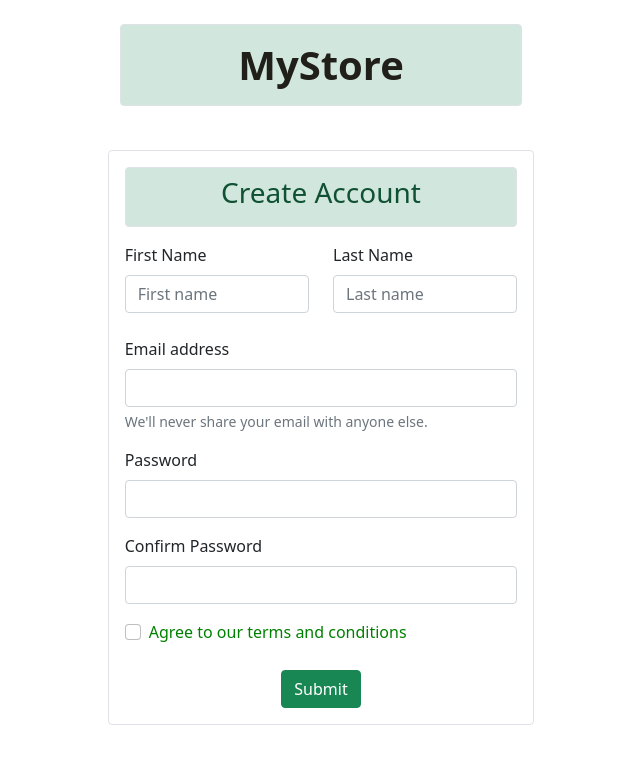
After one commit to mayankt18/MyStore, a Django app: page /register/ in a window 1280 px wide. The commit adds this page. Shown: the top 764 px of the page, without its empty margins (319-959 px from the left). Run offline with Django 3.2, Linux system fonts and the light colour scheme.

Commit message:
commit on 19May 08:56

```diff
--- /dev/null
+++ b/app/forms.py
@@ -0,0 +1,6 @@
+from django import forms
+from django.contrib.auth.forms import UserCreationForm
+from django.contrib.auth.models import User
+
+class CustomerRegistrationForm(UserCreationForm):
+    pass
--- a/app/templates/app/base.html
+++ b/app/templates/app/base.html
@@ -48,7 +48,7 @@
           <button class="btn btn-outline-warning me-3" type="submit"><i class="bi bi-search"></i></button>
         </form>
         <div class="signin">
-          <button class="btn btn-outline-warning me-2" type="submit">Login</i></button>
+          <a href="{% url 'login' %}"><button class="btn btn-outline-warning me-2" type="submit">Login</i></button></a>
         </div>
         <div class="cart">
           <button class="btn btn-outline-warning" type="button"><i class="bi bi-cart-fill"></i></button>
--- /dev/null
+++ b/app/templates/app/user/common.html
@@ -0,0 +1,26 @@
+<!DOCTYPE html>
+<html lang="en">
+
+<head>
+    <meta charset="UTF-8">
+    <meta http-equiv="X-UA-Compatible" content="IE=edge">
+    <meta name="viewport" content="width=device-width, initial-scale=1.0">
+    <title>MyStore | {% block title %}{% endblock %}</title>
+    <!-- CSS only -->
+    <link href="https://cdn.jsdelivr.net/npm/bootstrap@5.0.1/dist/css/bootstrap.min.css" rel="stylesheet">
+</head>
+
+<body>
+
+    <div class="container col-lg-4">
+        <a href="{%url 'homepage'%}" class="container pt-2" style="text-decoration:none;">
+        <h1 class="alert alert-success border rounded" style="text-align: center;color:#201f19;"><b>MyStore</b></h1>
+        </a>
+    </div>
+
+    {% block content %}{% endblock %}
+
+
+</body>
+
+</html>
--- /dev/null
+++ b/app/templates/app/user/register.html
@@ -0,0 +1,48 @@
+{% extends 'app/user/common.html' %}
+{% block title %}Register{% endblock %}
+
+{% block content %}
+<div class="container col-lg-4 p-3 mt-1 border rounded">
+
+    <form>
+        <h3 class="alert alert-success border rounded pt-2" style="text-align:center;">
+            Create Account
+        </h3>
+
+        <div class="row">
+            <div class="col">
+                <label for="firstname" class="form-label">First Name</label>
+                <input type="text" class="form-control" placeholder="First name" aria-label="First name">
+            </div>
+            <div class="col">
+                <label for="lastname" class="form-label">Last Name</label>
+                <input type="text" class="form-control" placeholder="Last name" aria-label="Last name">
+            </div>
+        </div>
+        <br>
+        <div class="mb-3">
+            <label for="exampleInputEmail1" class="form-label">Email address</label>
+            <input type="email" class="form-control" id="exampleInputEmail1" aria-describedby="emailHelp">
+            <div id="emailHelp" class="form-text">We'll never share your email with anyone else.</div>
+        </div>
+        <div class="mb-3">
+            <label for="Password1" class="form-label">Password</label>
+            <input type="password" class="form-control" id="Password1">
+        </div>
+        <div class="mb-3">
+            <label for="Password2" class="form-label">Confirm Password</label>
+            <input type="password" class="form-control" id="Password2">
+        </div>
+        <div class="form-group form-check">
+            <input type="checkbox" class="form-check-input" id="exampleCheck1">
+            <label class="form-check-label" for="exampleCheck1" style="color:green">Agree to our terms and
+                conditions</label>
+        </div>
+        <br>
+        <div class="text-center">
+            <button type="submit" class="btn btn-success text-center">Submit</button>
+        </div>
+    </form>
+
+</div>
+{% endblock %}
--- a/app/urls.py
+++ b/app/urls.py
@@ -8,5 +8,7 @@ urlpatterns = [
     path('product-detail/<int:id>', views.product_detail, name="product-detail"),
     path('mobiles/', views.mobiles, name="mobiles"),
     path('products', views.products, name="products"),
-    path('products/<slug:tag>', views.products, name="filter-products")
+    path('products/<slug:tag>', views.products, name="filter-products"),
+    path('login/', views.login, name="login"),
+    path('register/', views.register, name="register")
 ] + static(settings.MEDIA_URL, document_root=settings.MEDIA_ROOT)
--- a/app/views.py
+++ b/app/views.py
@@ -29,3 +29,9 @@ def products(request, tag=None):
     else:
         product = Product.objects.filter(category=tag)
     return render(request, 'app/product.html', {'product':product})
+
+def login(request):
+    return render(request, 'app/user/login.html')
+
+def register(request):
+    return render(request, 'app/user/register.html')
```
Also changed, not shown: app/templates/app/user/login.html (added, +27 -0 lines), db.sqlite3.
